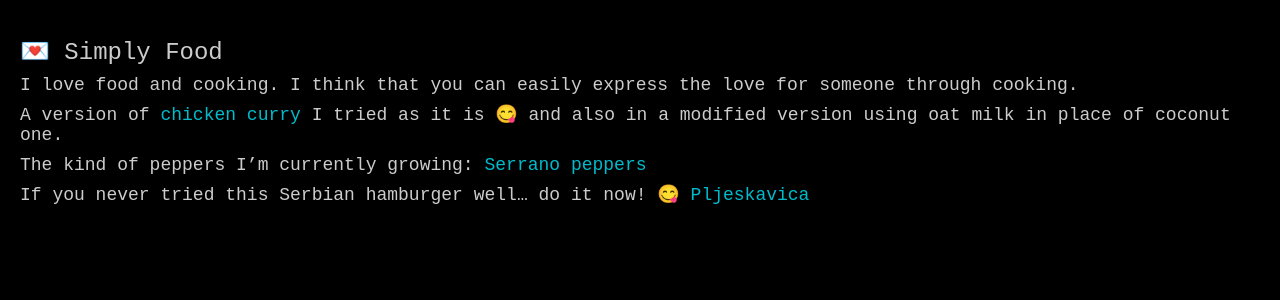
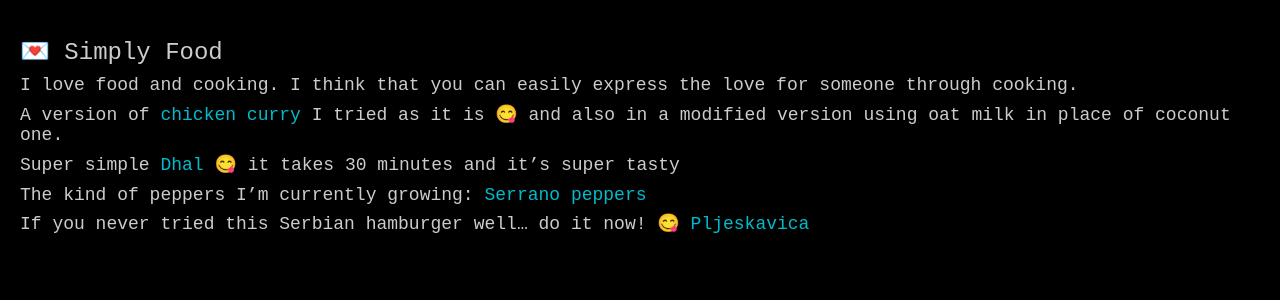
Before and after one commit to wildeng/wildeng.github.io, a Jekyll site: the page built from garden-pages/food/directory.md, in a window 1280 px wide. Shown: the top 300 px of the page. Built offline with Jekyll 4.4.1, drawn with Linux system fonts in a browser that asks for light colours; emoji names are drawn with the system emoji font; our own code applies the rules of GitHub Pages for plain Markdown files.

Commit message:
Add recipe to digital garden

```diff
--- a/garden-pages/food/directory.md
+++ b/garden-pages/food/directory.md
@@ -9,6 +9,8 @@ permalink: /garden-pages/food/directory
 
 #### A version of [chicken curry](https://www.allrecipes.com/recipe/46822/indian-chicken-curry-ii/) I tried as it is :yum: and also in a modified version using oat milk in place of coconut one.
 
+#### Super simple [Dhal](https://www.reddit.com/r/GifRecipes/comments/6mcje8/super_simple_dhal/) :yum: it takes 30 minutes and it's super tasty
+
 #### The kind of peppers I'm currently growing: [Serrano peppers](https://www.chilipeppermadness.com/chili-pepper-types/medium-hot-chili-peppers/serrano-peppers/)
 
 #### If you never tried this Serbian hamburger well... do it now! :yum: [Pljeskavica](https://www.thespruceeats.com/serbian-pljeskavica-hamburgers-1135899)
```
